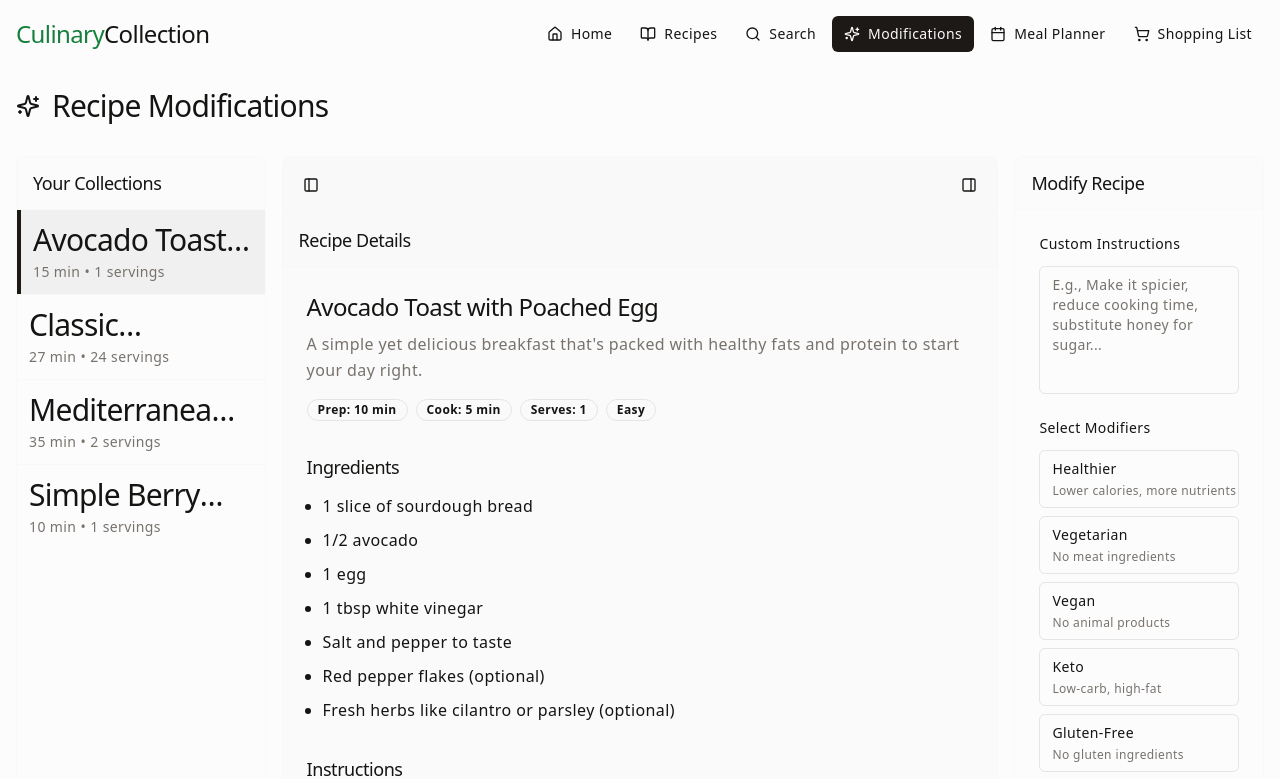
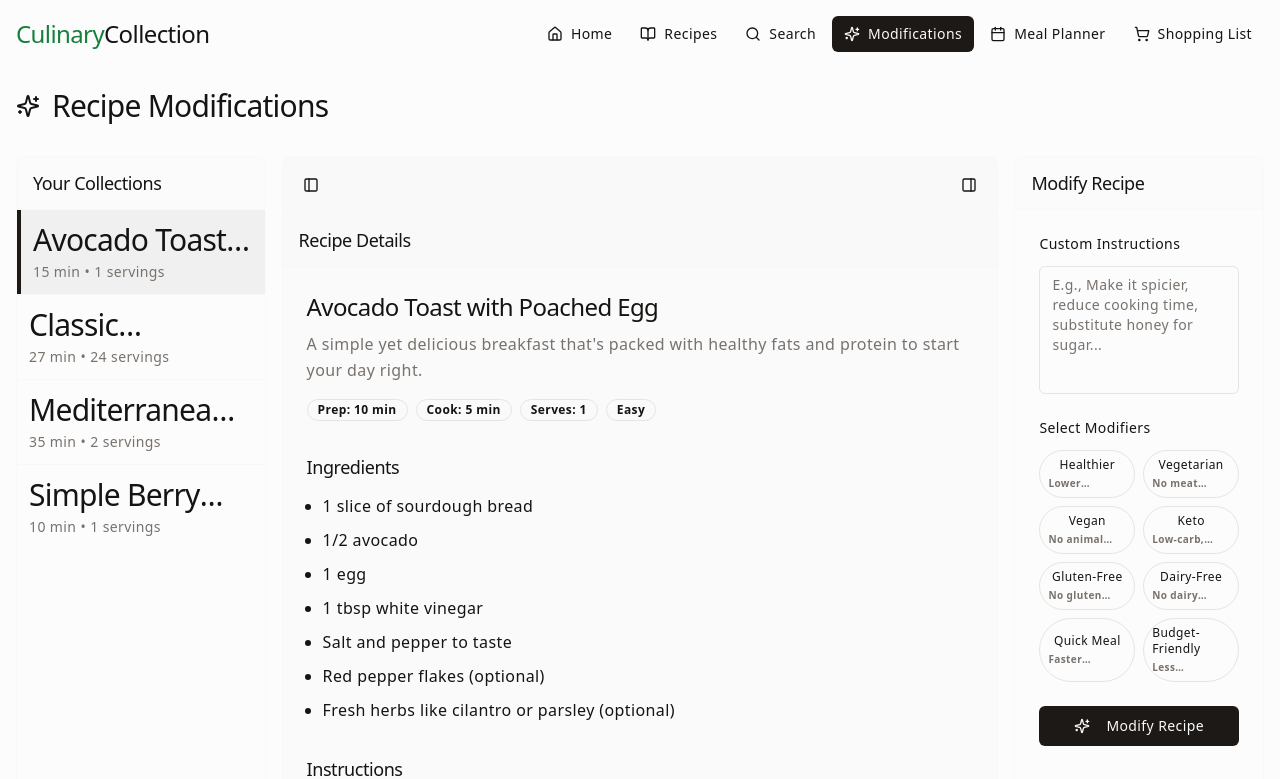
Before and after one commit to kkokos01/r-6684, a React (Vite) app: page /modifications in a window 1280 px wide. Shown: the top 779 px of the page. Built offline with nearby package versions, Linux system fonts and the light colour scheme.

Commit message:
Adjust modification panel size
Modify the modification panel to take up 1/3 of the page when the collections panel is hidden and reduce the size of the modifier buttons.

```diff
--- a/src/components/recipe-modifier/ModificationControlsPanel.tsx
+++ b/src/components/recipe-modifier/ModificationControlsPanel.tsx
@@ -3,6 +3,7 @@ import { Button } from "@/components/ui/button";
 import { Textarea } from "@/components/ui/textarea";
 import { Sparkles } from "lucide-react";
 import { cn } from "@/lib/utils";
+import { Badge } from "@/components/ui/badge";
 
 interface ModifierOption {
   id: string;
@@ -55,24 +56,21 @@ export const ModificationControlsPanel = ({
           <label className="block text-sm font-medium">
             Select Modifiers
           </label>
-          <div className="grid grid-cols-1 gap-2">
+          <div className="grid grid-cols-2 gap-2">
             {modifierOptions.map(modifier => (
-              <Button
+              <Badge
                 key={modifier.id}
                 variant={selectedModifiers.includes(modifier.id) ? "default" : "outline"}
-                size="sm"
                 className={cn(
-                  "h-auto py-2 justify-start",
-                  selectedModifiers.includes(modifier.id) && "bg-accent text-accent-foreground"
+                  "h-auto py-1.5 px-2 cursor-pointer justify-center text-xs flex flex-col items-center",
+                  selectedModifiers.includes(modifier.id) ? "bg-accent text-accent-foreground" : "hover:bg-muted"
                 )}
                 onClick={() => onModifierToggle(modifier.id)}
                 title={modifier.description}
               >
-                <span className="text-left">
-                  <span className="block font-medium">{modifier.label}</span>
-                  <span className="text-xs text-muted-foreground block mt-1">{modifier.description}</span>
-                </span>
-              </Button>
+                <span className="font-medium">{modifier.label}</span>
+                <span className="text-[10px] text-muted-foreground mt-0.5 line-clamp-1">{modifier.description}</span>
+              </Badge>
             ))}
           </div>
         </div>
--- a/src/pages/Modifications.tsx
+++ b/src/pages/Modifications.tsx
@@ -144,8 +144,10 @@ const Modifications = () => {
         <div className={cn(
           "md:transition-all md:duration-300",
           isCollectionVisible && isModifierVisible
-            ? "md:w-3/5 lg:w-3/5"
-            : isCollectionVisible || isModifierVisible
+            ? "md:w-2/5 lg:w-2/5"
+            : !isCollectionVisible && isModifierVisible
+              ? "md:w-2/3 lg:w-2/3"
+            : isCollectionVisible && !isModifierVisible
               ? "md:w-4/5 lg:w-4/5"
               : "md:w-full lg:w-full",
           "bg-muted/20 rounded-lg border border-muted/50 flex-1"
@@ -199,7 +201,10 @@ const Modifications = () => {
 
         {/* Desktop Right Panel - Collapsible */}
         {isModifierVisible && (
-          <div className="hidden md:block md:w-1/5 lg:w-1/5 md:ml-4 overflow-auto border border-muted/50 rounded-lg transition-all duration-300">
+          <div className={cn(
+            "hidden md:block md:ml-4 overflow-auto border border-muted/50 rounded-lg transition-all duration-300",
+            isCollectionVisible ? "md:w-1/5 lg:w-1/5" : "md:w-1/3 lg:w-1/3"
+          )}>
             <ModificationControlsPanel
               userInput={userInput}
               setUserInput={setUserInput}
```
